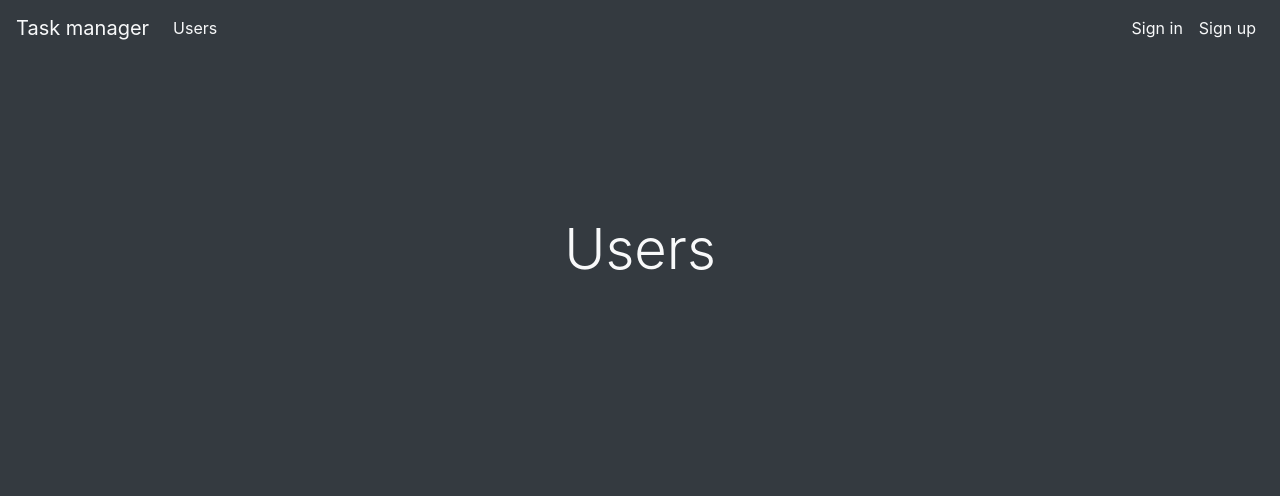
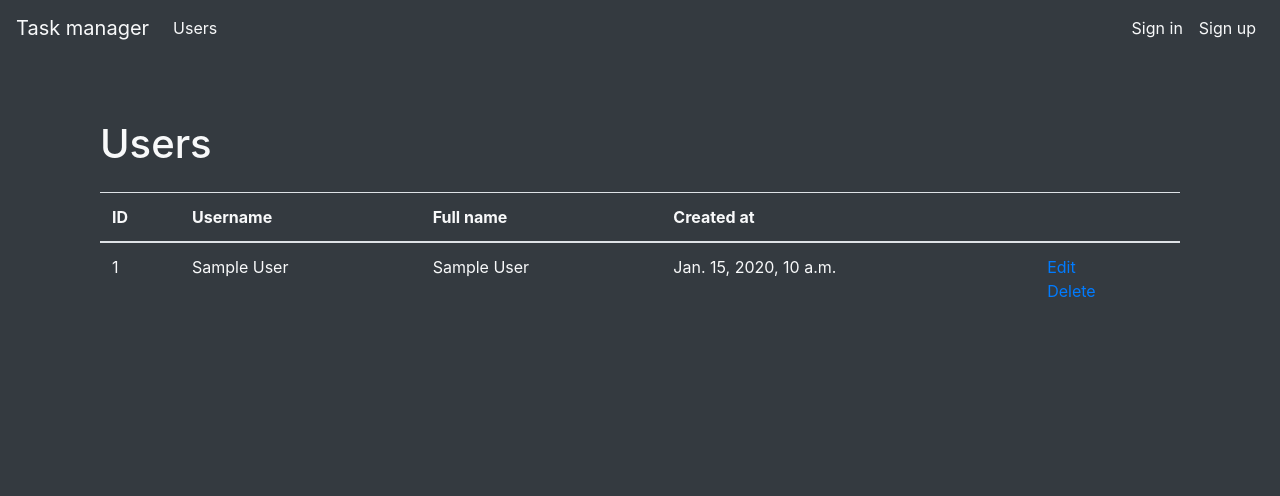
Before and after one commit to zluuba/task-manager, a Django app: page /users/ in a window 1280 px wide. Shown: the top 496 px of the page. Run offline with Django 4.2, Linux system fonts and the light colour scheme; tables that the repository leaves empty hold one stand-in row (values such as "Sample post"); some libraries are stand-ins or nearby versions.

Commit message:
fix: update templates

```diff
--- a/task_manager/templates/index.html
+++ b/task_manager/templates/index.html
@@ -3,7 +3,7 @@
 {% load bootstrap4 %}
 {% load i18n %}
 
-{% block title %}Home{% endblock %}
+{% block title %}Task manager{% endblock %}
 
 {% block body %}
 
--- a/task_manager/templates/login.html
+++ b/task_manager/templates/login.html
@@ -3,7 +3,7 @@
 {% load bootstrap4 %}
 {% load i18n %}
 
-{% block title %}Users{% endblock %}
+{% block title %}Login{% endblock %}
 
 {% block body %}
 
--- a/task_manager/templates/users/index.html
+++ b/task_manager/templates/users/index.html
@@ -7,12 +7,42 @@
 
 {% block body %}
 
-    <div class="container wrapper flex-grow-1 mt-5 align-middle">
-        <div class="bg-dark text-light mt-5">
-            <div class="card-body p-5 text-center mt-5">
-                  <div class="display-4 mt-5 mb-4">Users</div>
-            </div>
-        </div>
+<!--    <div class="container wrapper flex-grow-1 mt-5 align-middle">-->
+<!--        <div class="bg-dark text-light mt-5">-->
+<!--            <div class="card-body p-5 text-center mt-5">-->
+<!--                  <div class="display-4 mt-5 mb-4">Users</div>-->
+<!--            </div>-->
+<!--        </div>-->
+<!--    </div>-->
+
+    <div class="container wrapper flex-grow-1 mt-5 bg-dark text-light">
+        <h1 class="my-4">Users</h1>
+        <table class="table table-striped">
+            <thead>
+                <tr class="bg-dark text-light">
+                    <th>ID</th>
+                    <th>Username</th>
+                    <th>Full name</th>
+                    <th>Created at</th>
+                    <th></th>
+                </tr>
+            </thead>
+        <tbody>
+        {% for user in users %}
+        <tr class="bg-dark text-light">
+            <td>{{ user.id }}</td>
+            <td>{{ user.name }}</td>
+            <td>{{ user.full_name }}</td>
+            <td>{{ user.created_at }}</td>
+            <td>
+                <a href="{% url 'users_update' user.id %}">Edit</a>
+                <br>
+                <a href="{% url 'users_delete' user.id %}">Delete</a>
+            </td>
+        </tr>
+        {% endfor %}
+        </tbody>
+        </table>
     </div>
 
 {% endblock %}
```
